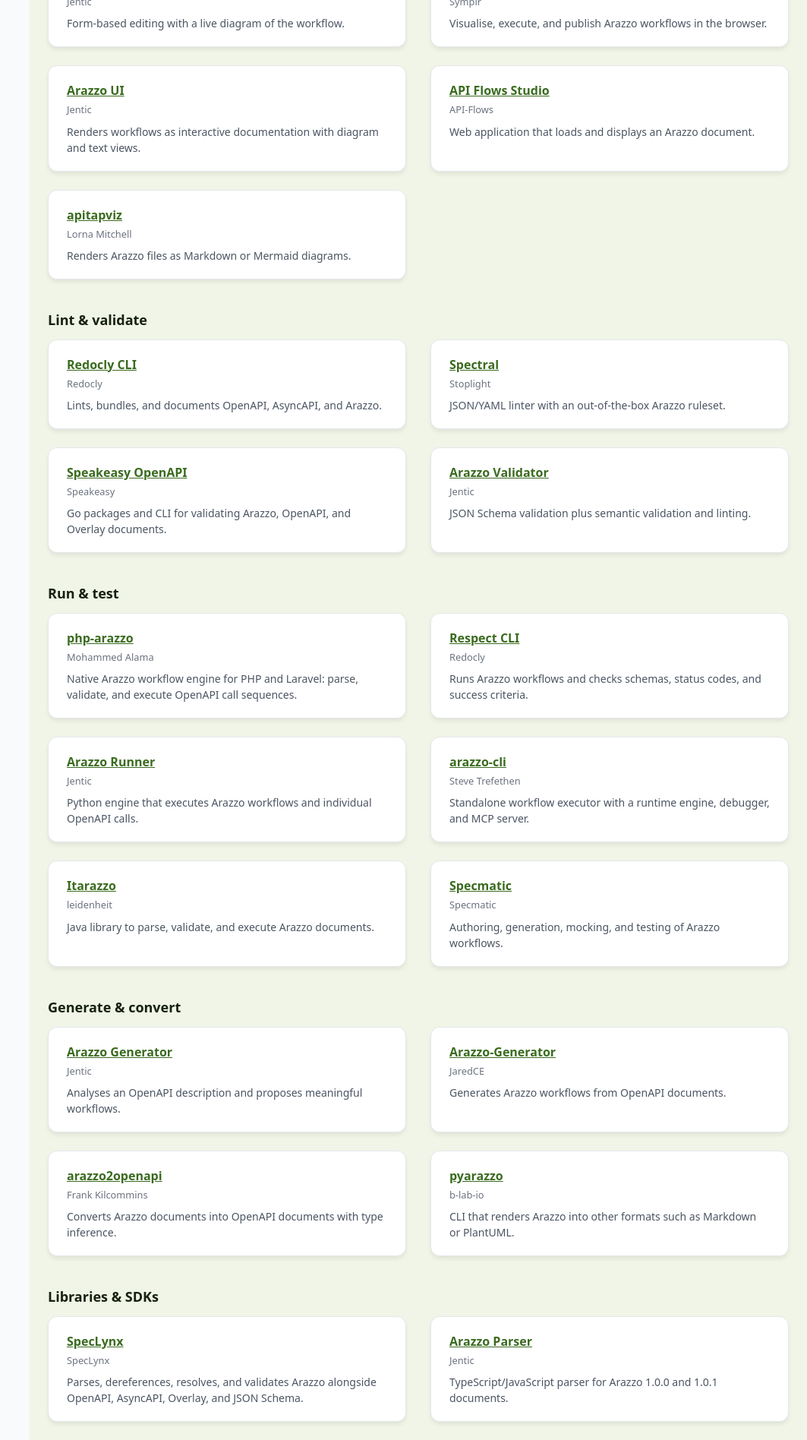
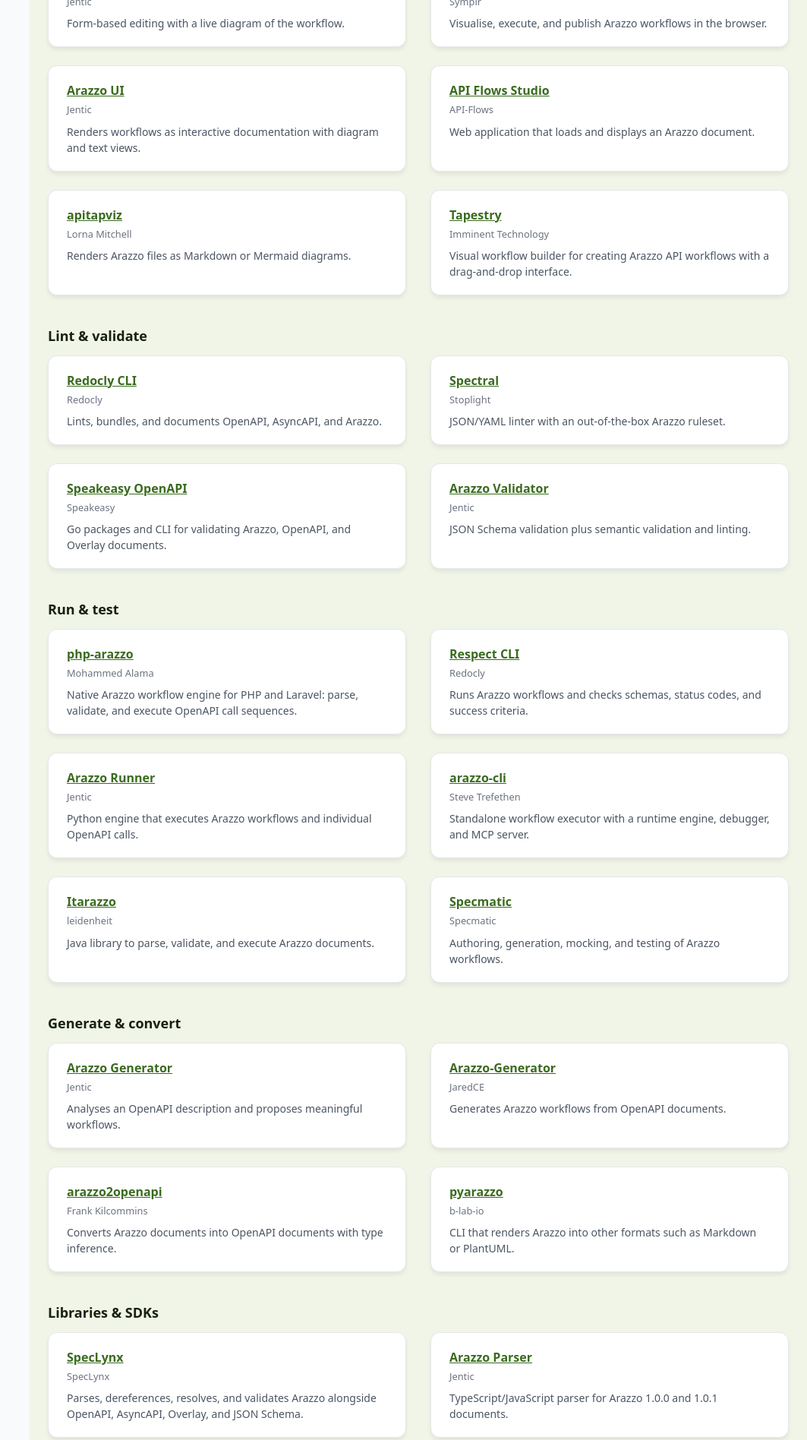
Before and after one commit to usearazzo/website, a Jekyll site: the page built from pages/ecosystem.html, in a window 1280 px wide. Shown: the part 2052-3948 px from the top of the page at 76% size, without its empty margins (217-1280 px from the left). Built offline with Jekyll 4.4.1, drawn with Linux system fonts in a browser that asks for light colours; nearby versions of some CDN libraries; some of the changed text lies outside the part shown.

Commit message:
feat(ecosystem): extend the list with bpedro links

```diff
--- a/pages/ecosystem.html
+++ b/pages/ecosystem.html
@@ -175,6 +175,11 @@
             <small>Lorna Mitchell</small>
             <span class="note">Renders Arazzo files as Markdown or Mermaid diagrams.</span>
           </li>
+          <li>
+            <a href="https://github.com/imminent-technology/tapestry" target="_blank" rel="noopener noreferrer">Tapestry</a>
+            <small>Imminent Technology</small>
+            <span class="note">Visual workflow builder for creating Arazzo API workflows with a drag-and-drop interface.</span>
+          </li>
         </ul>
       </div>
 
@@ -315,6 +320,11 @@
           <span class="note">Surveys the runtime engines that actually execute Arazzo workflows, as opposed to the many tools that only validate or visualize them.</span>
         </li>
         <li>
+          <a href="https://openapispec.com/docs/what/what-is-the-arazzo-specification-and-how-does-it-relate-to-openapi/" target="_blank" rel="noopener noreferrer">What is the Arazzo Specification and how does it relate to OpenAPI?</a>
+          <small>Imminent Technology &middot; Aug 2026</small>
+          <span class="note">Full explanation of the Arazzo specification, with examples of workflow definitions and how it sits alongside OpenAPI.</span>
+        </li>
+        <li>
           <a href="https://vladimirgorej.com/blog/the-one-arazzo-condition-no-tool-can-evaluate-safely/" target="_blank" rel="noopener noreferrer">The one Arazzo condition no tool can evaluate safely</a>
           <small>Vladimír Gorej (char0n) &middot; Jul 2026</small>
           <span class="note">How arazzo-criterion handles the one simple condition that mixes runtime expressions with its own comparison language, instead of pretending the ambiguity away.</span>
@@ -338,6 +348,11 @@
           <a href="https://zuplo.com/blog/openapi-arazzo-overlay-specifications-guide" target="_blank" rel="noopener noreferrer">OpenAPI Arazzo &amp; Overlay: Workflows and Spec Management</a>
           <small>Zuplo &middot; Apr 2026</small>
           <span class="note">Where Arazzo and Overlay fit around the core OpenAPI specification.</span>
+        </li>
+        <li>
+          <a href="https://apichangelog.substack.com/p/exposing-workflows-as-api-operations" target="_blank" rel="noopener noreferrer">Exposing Workflows as API Operations</a>
+          <small>Bruno Pedro &middot; Feb 2026</small>
+          <span class="note">Uses Arazzo as the definition language for workflows that can be triggered remotely as their own API operations.</span>
         </li>
         <li>
           <a href="https://b-lab.io/posts/2026-02-19-arazzo-api-compiler/" target="_blank" rel="noopener noreferrer">Arazzo Specification, the Compiler of Agentic AI</a>
@@ -373,6 +388,11 @@
           <a href="https://bump.sh/blog/arazzo-describe-api-workflows-extension-openapi/" target="_blank" rel="noopener noreferrer">Introducing Arazzo: Describe API Workflows with this extension to OpenAPI</a>
           <small>Phil Sturgeon, Bump.sh &middot; Sep 2024</small>
           <span class="note">Introduction to chaining operations into workflows with inputs, outputs, and success criteria.</span>
+        </li>
+        <li>
+          <a href="https://apichangelog.substack.com/p/documenting-api-workflows-with-arazzo" target="_blank" rel="noopener noreferrer">Documenting API Workflows with Arazzo</a>
+          <small>Bruno Pedro &middot; Jun 2024</small>
+          <span class="note">Introductory look at Arazzo as a standardized, machine- and human-readable way to document multi-step workflows, with examples and a presentation video.</span>
         </li>
         <li>
           <a href="https://brandonverzuu.com/articles/improving-dx-with-arazzo" target="_blank" rel="noopener noreferrer">Improving Developer Experience with OpenAPI's Arazzo Workflow Specification</a>
```
